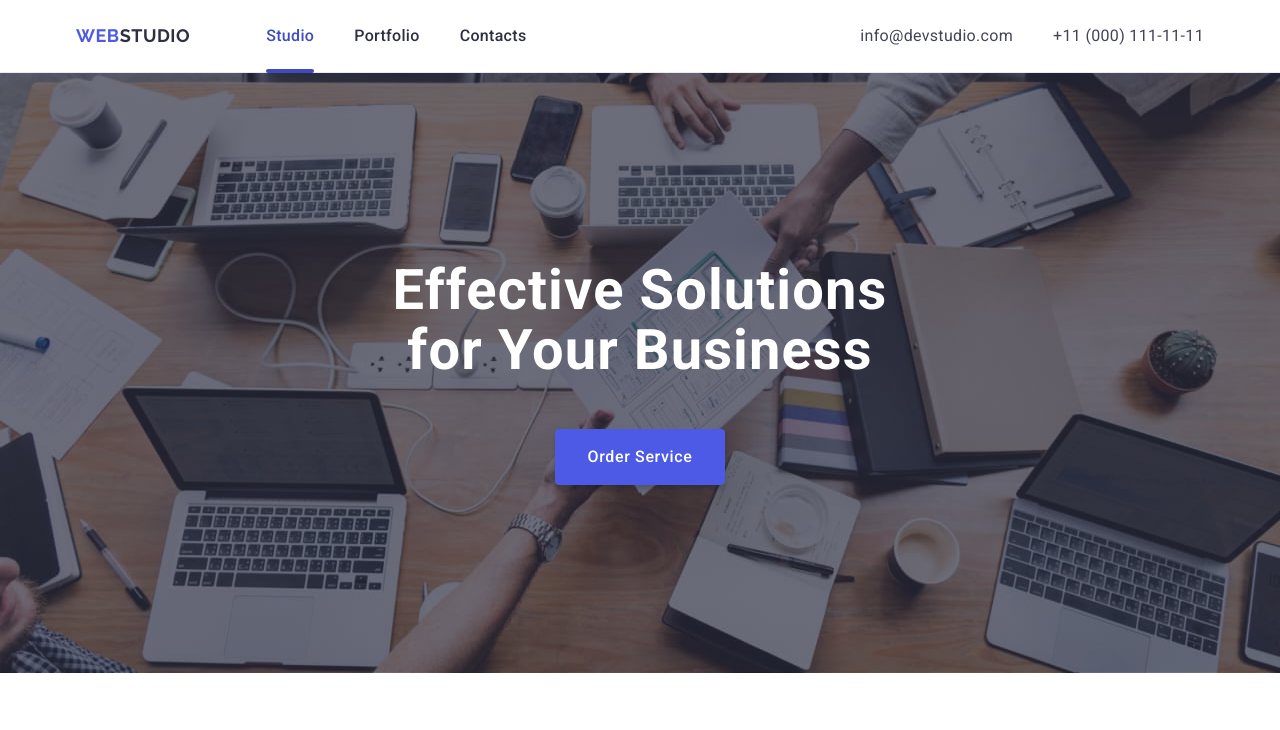
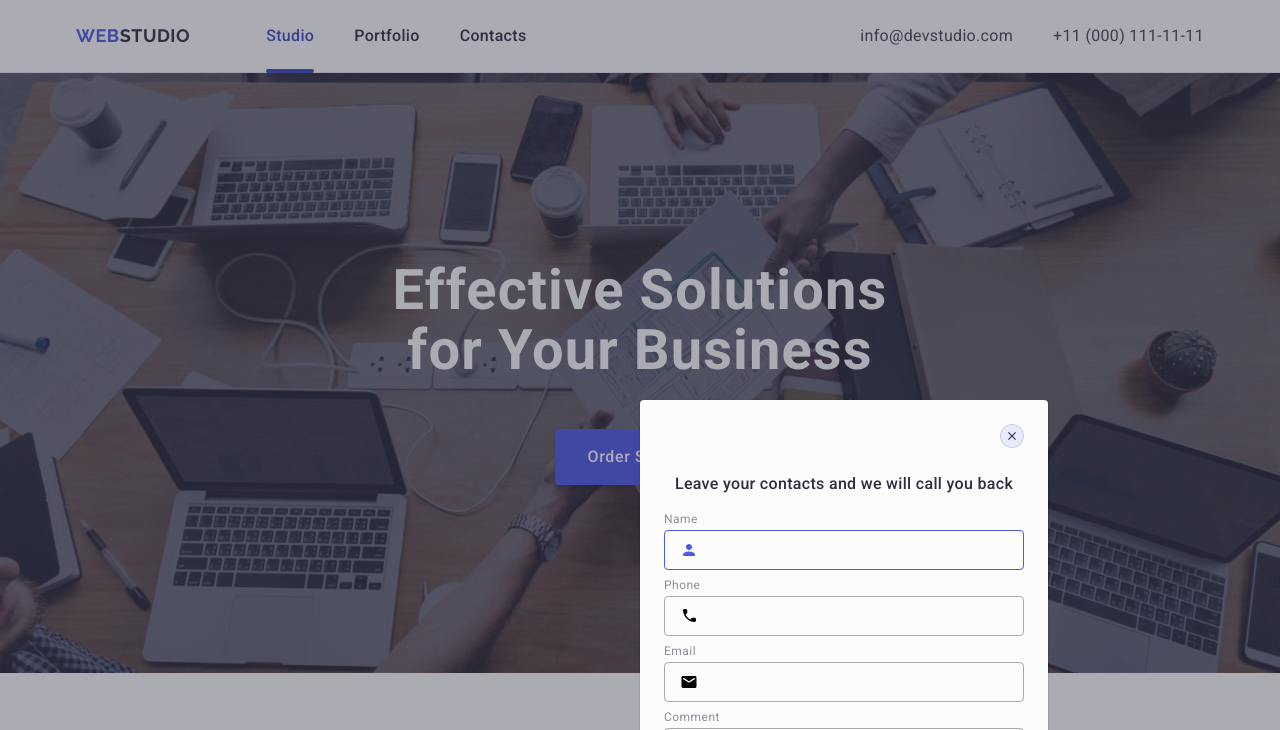
Before and after one commit to vikadmin88/goit-markup-hw-05, a plain HTML site: page index.html in a window 1280 px wide. Shown: the top 730 px of the page. Drawn offline with nearby package versions, Linux system fonts and the light colour scheme.

Commit message:
rc 22.09.22.21

```diff
--- a/index.html
+++ b/index.html
@@ -410,7 +410,7 @@
       </div>
     </footer>
 
-<div class="backdrop">
+    <div class="backdrop is-open">
       <div class="modal">
         <button class="modal-close-button" type="button">
           <svg class="close-icon" width="8" height="8">
@@ -426,6 +426,7 @@
               <svg class="input-icon" width="18" height="24">
                 <use href="./images/icons.svg#user"></use>
               </svg>
+            </div>
           </div>
           <div class="fieldblock-input">
             <label class="input-label" for="contact-phone">Phone</label>
```
Lines whose indentation alone changed are shown as unchanged.
